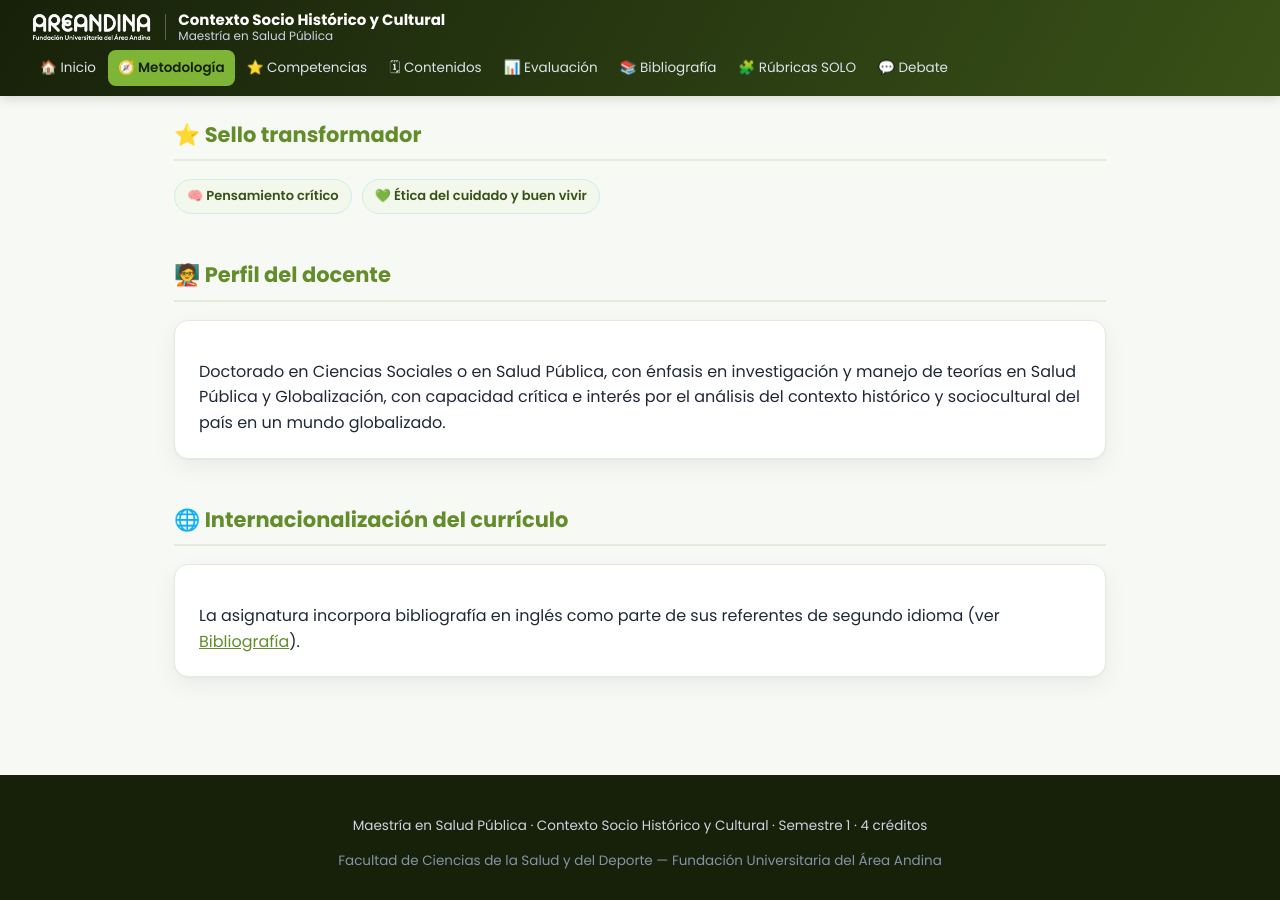
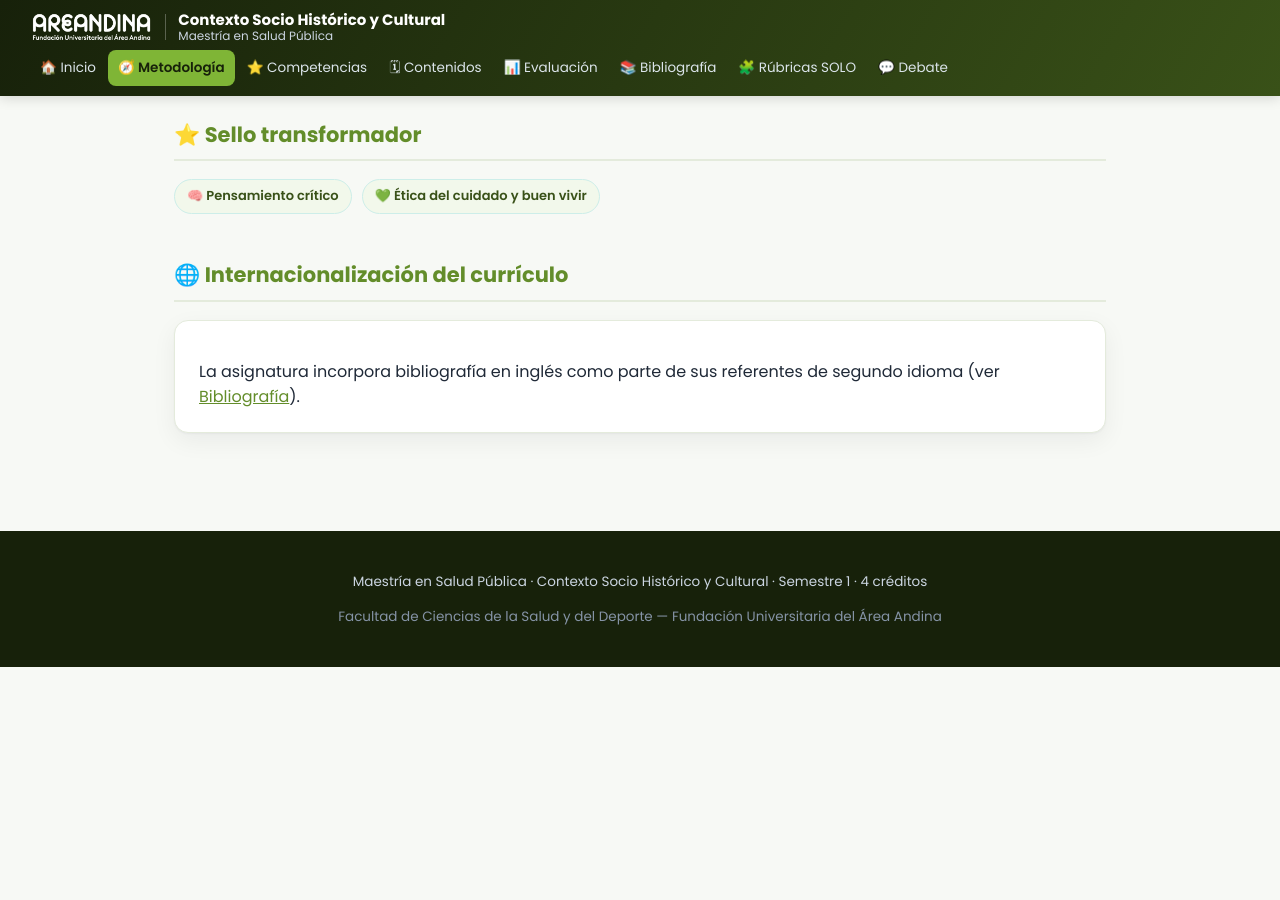
Before and after one commit to doccpaez4-commits/Contextosociohistorico, a Jekyll site: the page built from metodologia.md, in a window 1280 px wide and 900 px high, scrolled down 680 px. Built offline with Jekyll 4.4.1, drawn with Linux system fonts in a browser that asks for light colours; after the commit the page ends 1347 px from its top, so only the background shows below that.

Commit message:
Retirar datos del docente y completar interactividad de organizadores
- Se elimina la sección 'Perfil del docente' (index.md y metodologia.md)
  y la tarjeta de estadística con el nombre del docente en el encabezado
  de cada sitio. Se conservan las menciones genéricas al rol pedagógico.
- El esquema de rutas de Seminario III (núcleo común / cuant / cual) ahora
  es interactivo (clic para expandir detalle), igual que el resto de
  organizadores gráficos del sitio.

```diff
--- a/_layouts/default.html
+++ b/_layouts/default.html
@@ -44,7 +44,7 @@
 
   <script>
     // Organizadores gráficos interactivos: nodos y lentes desplegables al clic
-    document.querySelectorAll('.cd-node[data-expandable], .dual-lens .lens[data-expandable]').forEach(function (el) {
+    document.querySelectorAll('.cd-node[data-expandable], .dual-lens .lens[data-expandable], .dual-route .route-col[data-expandable]').forEach(function (el) {
       el.addEventListener('click', function (e) {
         el.classList.toggle('expanded');
       });
--- a/metodologia.md
+++ b/metodologia.md
@@ -52,12 +52,6 @@ title: Metodología
   <span class="badge">💚 Ética del cuidado y buen vivir</span>
 </div>
 
-## 🧑‍🏫 Perfil del docente
-
-<div class="card">
-<p style="margin-bottom:0;">Doctorado en Ciencias Sociales o en Salud Pública, con énfasis en investigación y manejo de teorías en Salud Pública y Globalización, con capacidad crítica e interés por el análisis del contexto histórico y sociocultural del país en un mundo globalizado.</p>
-</div>
-
 ## 🌐 Internacionalización del currículo
 
 <div class="card">
```
Also changed, not shown: index.md (+0 -5 lines).
